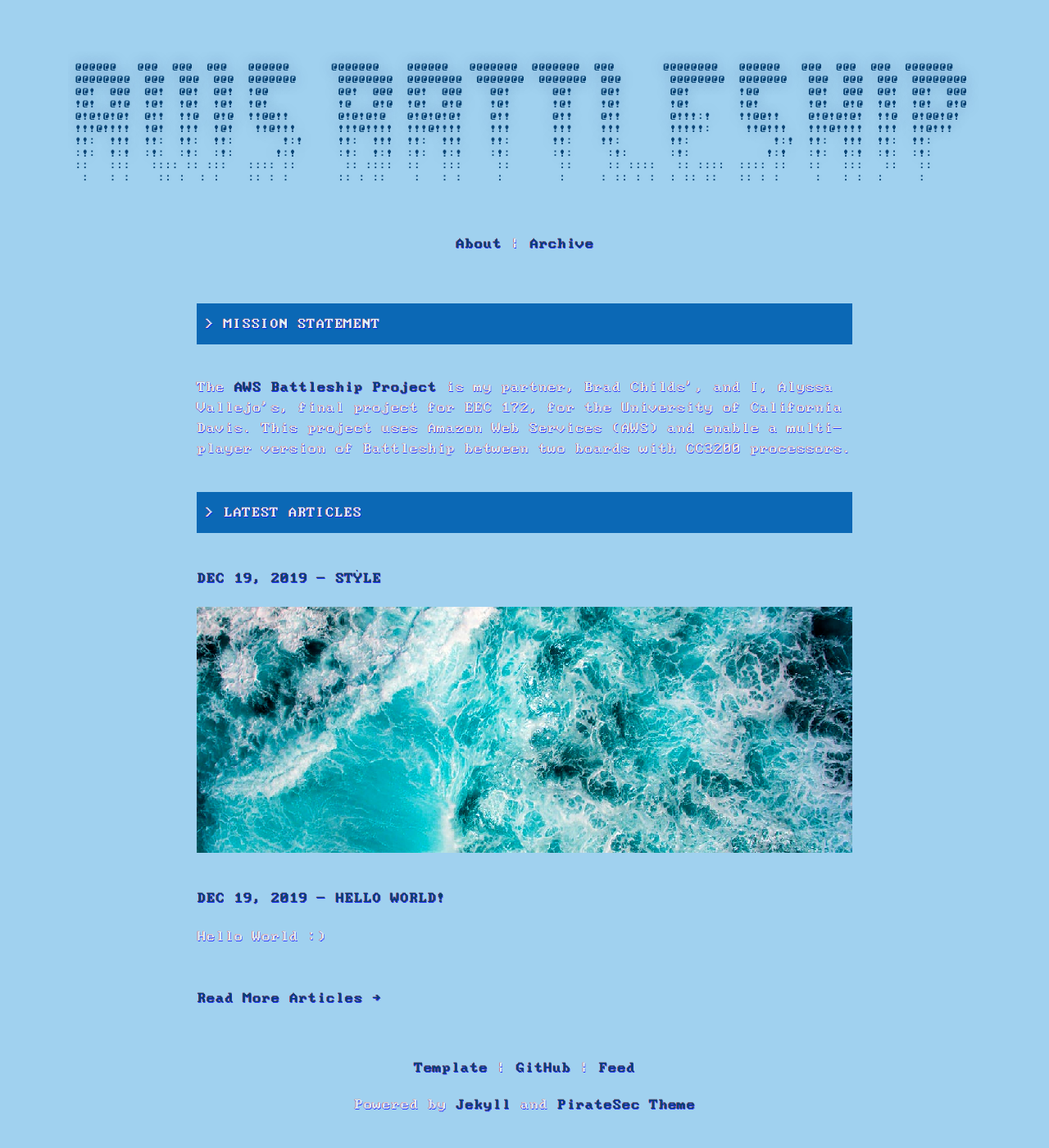
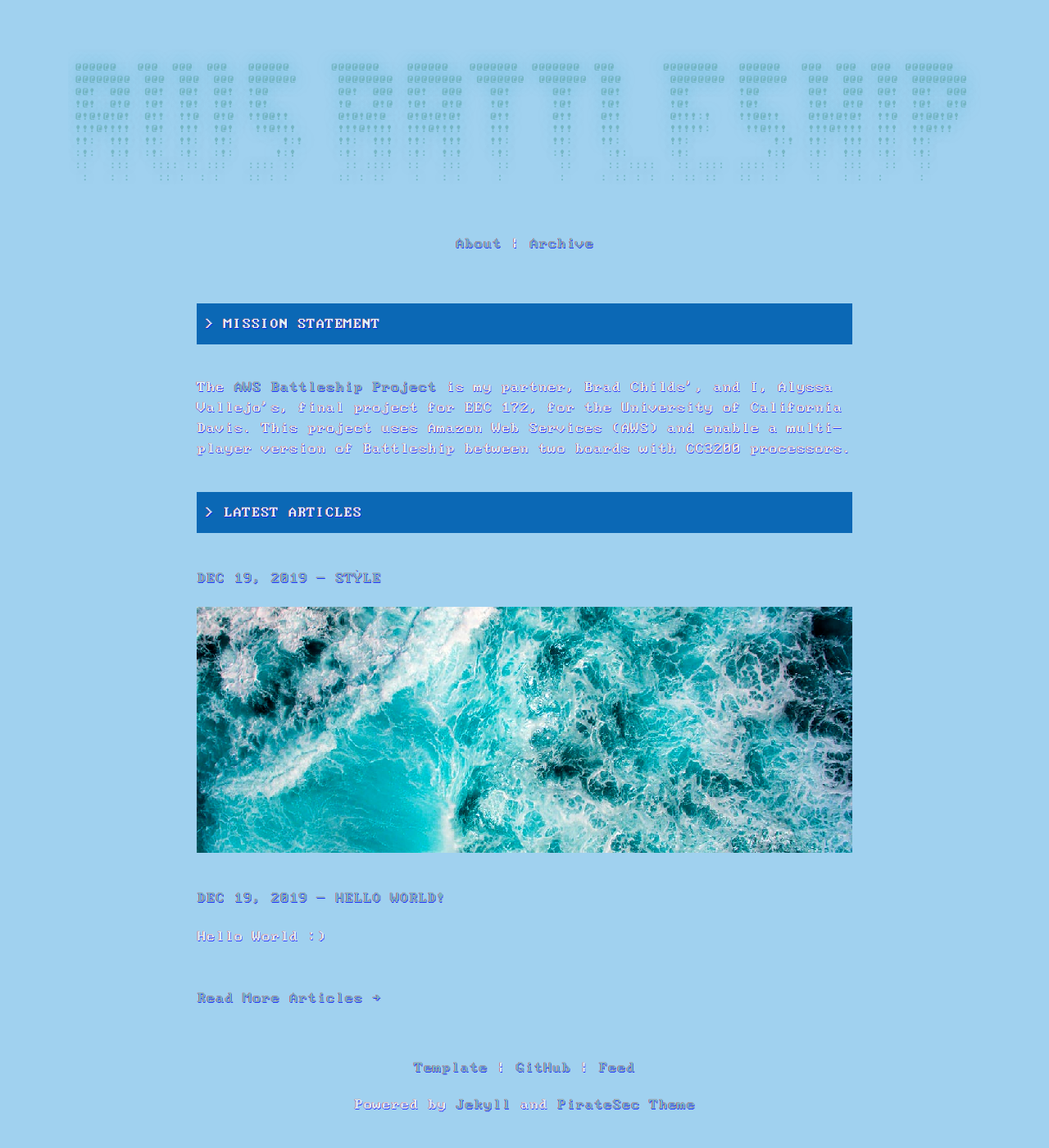
Before and after one commit to AV-CompSci-Mage/aws-battleship, a Jekyll site: the page built from index.html, in a window 1280 px wide. Shown: the whole page at 82% size. Built offline with Jekyll 4.4.1, drawn with Linux system fonts in a browser that asks for light colours.

Commit message:
uasdfasdf

```diff
--- a/_sass/main.scss
+++ b/_sass/main.scss
@@ -7,8 +7,8 @@
   --foreground-color: rgb(11, 104, 181);
   --foreground-color-transparent: rgba(0, 183, 247, 0.491);
   --text-color: rgb(222,243,246);
-  --link-color: rgb(6,66,115);
-  --link-color-transparent: rgba(0, 66, 115, 0.301);
+  --link-color: rgb(118,182,196);
+  --link-color-transparent: rgba(0, 182, 196, 0.352);
   --success-color: rgb(29,162,216);
   --info-color: rgb(233, 227, 142);
   --warn-color: rgb(238, 176, 62);
```
